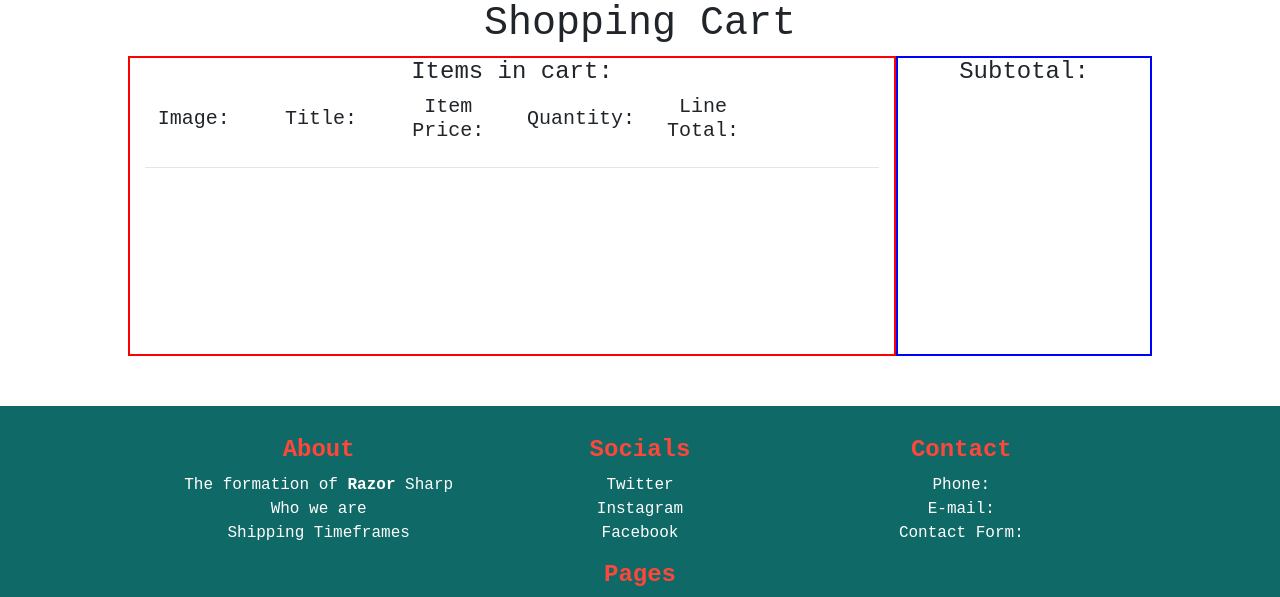
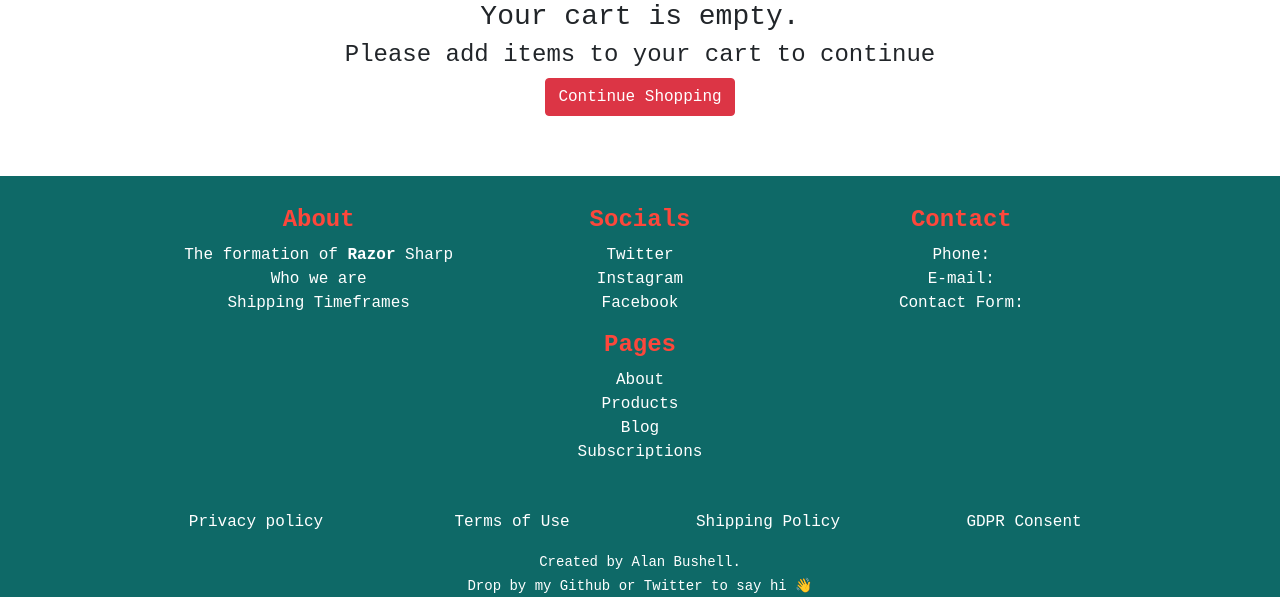
Before and after one commit to Alan-Bushell/razor-sharp, a Django app: page /cart/ in a window 1280 px wide. Shown: the part 149-746 px from the top of the page. Run offline with Django 3.2, Linux system fonts and the light colour scheme; tables that the repository leaves empty hold one stand-in row (values such as "Sample post"); some libraries are stand-ins or nearby versions.

Commit message:
add if cart empty logic to cart.html

```diff
--- a/cart/templates/cart/cart.html
+++ b/cart/templates/cart/cart.html
@@ -2,60 +2,74 @@
 {% load static %}
 
 {% block content %}
-<div class="container text-center">
+<div class="container text-center cart-page">
+    {% if cart_items %}
     <h1>Shopping Cart</h1>
 
     <div class="row">
         <div class="col-xs-12 col-md-8 col-lg-9 cart-left">
             <h4>Items in cart:</h4>
             <div class="row">
-                <div class="col-xs-12 col-md-3 col-lg-2 align-self-center">
+                <div class="col-xs-12 col-md-2 col-lg-2 align-self-center">
                     <h5>Image:</h5>
                 </div>
-                <div class="col-xs-12 col-md-3 col-lg-2 align-self-center">
+                <div class="col-xs-12 col-md-2 col-lg-2 align-self-center">
                     <h5>Title:</h5>
                 </div>
-                <div class="col-xs-12 col-md-3 col-lg-2 align-self-center">
+                <div class="col-xs-12 col-md-3 col-lg-3 align-self-center">
                     <h5>Item Price:</h5>
                 </div>
-                <div class="col-xs-12 col-md-3 col-lg-2 align-self-center">
+                <div class="col-xs-12 col-md-2 col-lg-2 align-self-center">
                     <h5>Quantity:</h5>
                 </div>
-                <div class="col-xs-12 col-md-3 col-lg-2 align-self-center">
+                <div class="col-xs-12 col-md-3 col-lg-3 align-self-center">
                     <h5>Line Total:</h5>
                 </div>
             </div>
             <hr>
             {% for cart_item in cart_items %}
             <div class="row">
-                <div class="col-xs-12 col-md-3 col-lg-2 align-self-center">
+                <div class="col-xs-12 col-md-2 col-lg-2 align-self-center">
                     <img src="{{ cart_item.product.image_url }}"  class="cart-image">
                 </div>
-                <div class="col-xs-12 col-md-3 col-lg-2 align-self-center">
+                <div class="col-xs-12 col-md-2 col-lg-2 align-self-center">
                     <h5>{{ cart_item.product.product_name }}</h5>
                 </div>
-                <div class="col-xs-12 col-md-3 col-lg-2 align-self-center">
+                <div class="col-xs-12 col-md-3 col-lg-3 align-self-center">
                     <h5>${{ cart_item.product.price }}</h5>
                 </div>
-                <div class="col-xs-12 col-md-3 col-lg-2 align-self-center">
+                <div class="col-xs-12 col-md-2 col-lg-2 align-self-center">
                     <h5>
-                        <a href=""><i class="fa-regular fa-square-minus"></i></a>
+                        <a href="{% url 'remove_from_cart' cart_item.product.id %}"><i class="fa-regular fa-square-minus"></i></a>
                          {{ cart_item.quantity }}
                         <a href="{% url 'add_to_cart' cart_item.product.id %}"><i class="fa-regular fa-square-plus"></i></a>
                     </h5>
                 </div>
-                <div class="col-xs-12 col-md-3 col-lg-2 align-self-center">
+                <div class="col-xs-12 col-md-3 col-lg-3 align-self-center">
                     <h5>${{ cart_item.sub_total }}</h5>
                 </div>
             </div>
             <hr>
             {% endfor %}
+            <a href="{% url 'products' %}" class="btn btn-danger continue-shopping-btn">Continue Shopping</a>
         </div>
         <div class="col-xs-12 col-md-4 col-lg-3 cart-right">
             <h4>Subtotal:</h4>
+            <hr>
+            <h6>Total: ${{ total }}</h6>
+            <h6>Delivery Cost: ${{ delivery_cost|floatformat:2 }}</h6>
+            <hr>
+            <h6><strong>Grand Total: ${{ grand_total|floatformat:2 }}</strong></h6>
+            <hr>
 
         </div>
     </div>
+    {% else %}
+    <h3>Your cart is empty.</h3>
+    <h4>Please add items to your cart to continue</h4>
+    <a href="{% url 'products' %}" class="btn btn-danger continue-shopping-btn">Continue Shopping</a>
+    <!--Insert image for empty cart-->
+    {% endif %}
 
 </div>
 {% endblock %}
--- a/cart/urls.py
+++ b/cart/urls.py
@@ -6,4 +6,6 @@ urlpatterns = [
     path('', views.cart, name='cart'),
     path('add_to_cart/<int:product_id>/',
          views.add_to_cart, name='add_to_cart'),
+    path('remove_from_cart/<int:product_id>/',
+         views.remove_from_cart, name='remove_from_cart'),
 ]
--- a/cart/views.py
+++ b/cart/views.py
@@ -1,4 +1,4 @@
-from django.shortcuts import render, redirect
+from django.shortcuts import render, redirect, get_object_or_404
 from products.models import Product
 from .models import Cart, CartItem
 from django.core.exceptions import ObjectDoesNotExist
@@ -37,14 +37,33 @@ def add_to_cart(request, product_id):
     return redirect('cart')
 
 
+def remove_from_cart(request, product_id):
+    cart = Cart.objects.get(cart_id=_cart_id(request))
+    product = get_object_or_404(Product, id=product_id)
+    cart_item = CartItem.objects.get(product=product, cart=cart)
+    if cart_item.quantity > 1:
+        cart_item.quantity -= 1
+        cart_item.save()
+    else:
+        cart_item.delete()
+    return redirect('cart')
+
+
 def cart(request, total=0, quantity=0, cart_items=None):
     """ A view that renders the shopping cart page """
     try:
+        grand_total = 0
+        delivery_cost = 0
         cart = Cart.objects.get(cart_id=_cart_id(request))
         cart_items = CartItem.objects.filter(cart=cart, is_active=True)
         for cart_item in cart_items:
             total += (cart_item.product.price * cart_item.quantity)
             quantity += cart_item.quantity
+            if total > 50:
+                delivery_cost = 0
+            else:
+                delivery_cost = total / 100 * 10
+            grand_total = total + delivery_cost
     except ObjectDoesNotExist:
         pass
 
@@ -52,5 +71,7 @@ def cart(request, total=0, quantity=0, cart_items=None):
         'total': total,
         'quantity': quantity,
         'cart_items': cart_items,
+        'grand_total': grand_total,
+        'delivery_cost': delivery_cost,
     }
     return render(request, 'cart/cart.html', context)
--- a/products/templates/products/products.html
+++ b/products/templates/products/products.html
@@ -31,7 +31,7 @@
                 </div>
                 <div class="card-footer">
                     {% if product.in_stock %}
-                        <div class="btn btn-danger add-cart-btn">Add to Cart <i class="fa-solid fa-cart-arrow-down"></i></div>
+                        <a class="btn btn-danger add-cart-btn" href="{% url 'add_to_cart' product.id %}">Add to Cart <i class="fa-solid fa-cart-arrow-down"></i></a>
                     {% else %}
                         <div class="btn btn-danger add-cart-btn disabled">Out of Stock <i class="fa-solid fa-ban"></i></i></div>
                     {% endif %}
--- a/static/css/base.css
+++ b/static/css/base.css
@@ -209,12 +209,17 @@ li{
 /* Cart Page */
 
 .cart-left{
-    border: solid 2px red;
+    border: solid 2px #0fbdad;
+    border-radius: 15px;
 }
 
 .cart-right{
     height: 300px;
-    border: solid 2px blue;
+    border: solid 2px #0fbdad;
+    margin-left: 25px;
+    margin-right: -25px;
+    border-radius: 15px;
+    padding: 5px;
 }
 
 .cart-image{
@@ -222,6 +227,9 @@ li{
     max-width: 70px;
 }
 
+.continue-shopping-btn{
+    margin-bottom: 10px;
+}
 /* Media Queries */
 
 
--- a/templates/base.html
+++ b/templates/base.html
@@ -93,8 +93,8 @@
                             <div class="text-center">
                                 <div><i class="fas fa-shopping-bag fa-lg"></i></div>
                                 <p class="my-0">
-                                    {% if grand_total %}
-                                        ${{ grand_total|floatformat:2 }}
+                                    {% if total %}
+                                        ${{ total|floatformat:2 }}
                                     {% else %}
                                         $0.00
                                     {% endif %}
```
